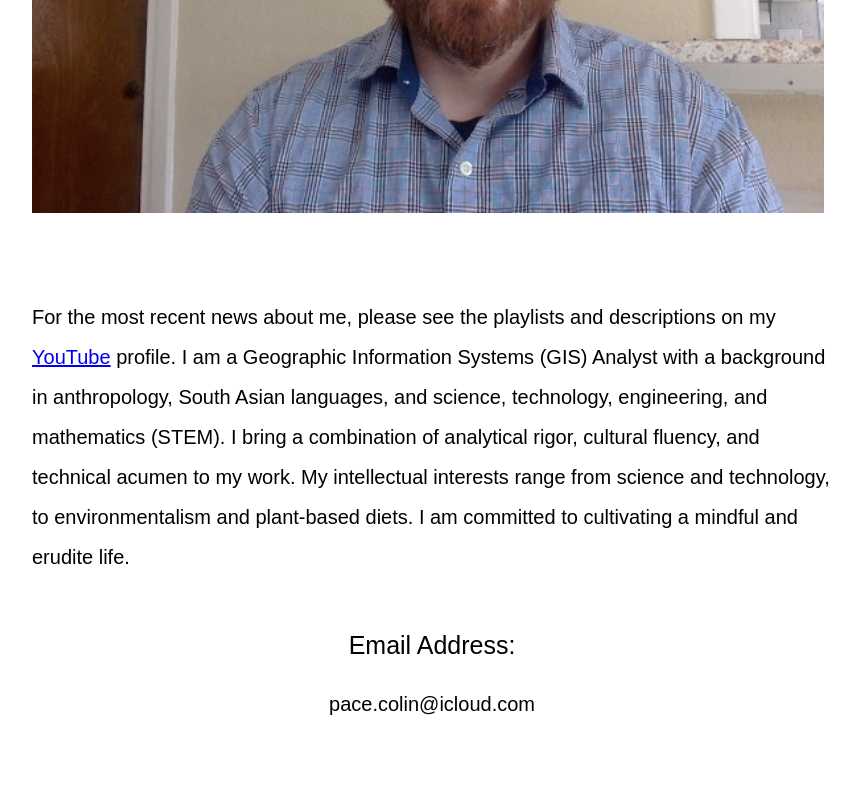
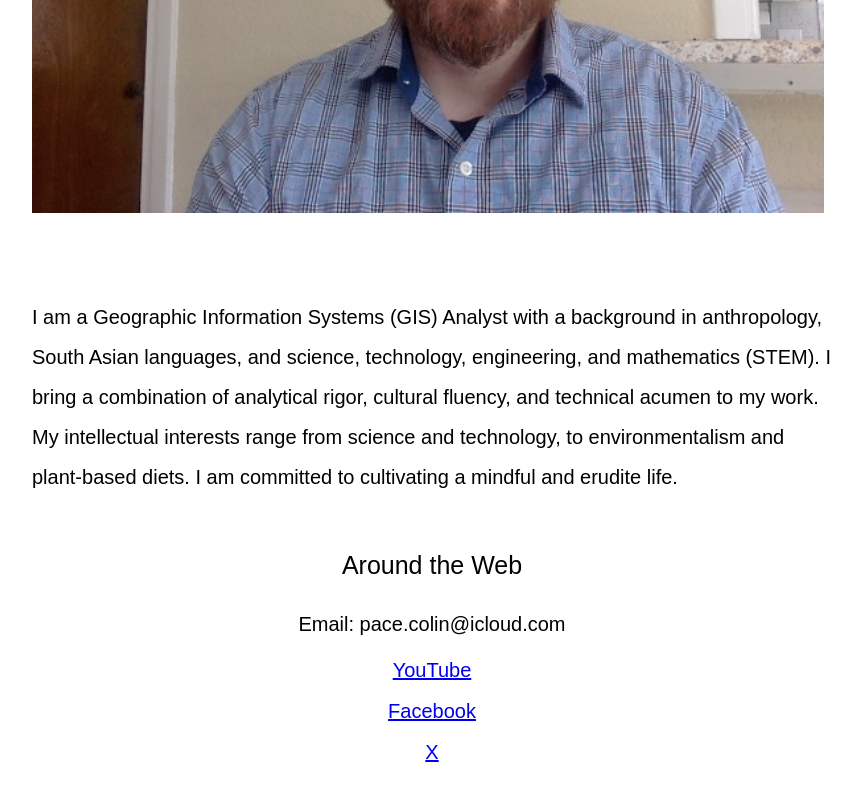
Before and after one commit to Colin-Pace/Portfolio, a React (Create React App) app: page / in a window 1280 px wide. Shown: the part 514-1314 px from the top of the page, without its empty margins (208-1069 px from the left). Built offline with nearby package versions, Linux system fonts and the light colour scheme.

Commit message:
updated around the web section in footer

```diff
--- a/src/App.css
+++ b/src/App.css
@@ -104,7 +104,7 @@ a {
   }
 
   .navTitle, #blog, #youTube {
-    font-size: 10px;
+    font-size: 13px;
   }
 
   #profileTitle, #selectedProfileTitle {
@@ -139,4 +139,8 @@ a {
     color: black;
   }
 
+  #footerTitle, #footer p, #footer a {
+    font-size: 16px;
+  }
+
 }
--- a/src/App.js
+++ b/src/App.js
@@ -61,11 +61,7 @@ function App() {
           href="https://colin-pace.github.io/AlgorithmsAndPrograms/static/media/aap.33df4dc1ef27def7ed4e.pdf"
           target="_blank"
           id = "navbarBookLink">Coding Book</a>
-          <a
-          className = 'navTitle'
-          href="https://youtube.com/@colinpace-o8g?si=g4NKZfl6UL8sb2cb"
-          target="_blank"
-          id = "navbarBookLink">YouTube</a>
+
         </div>
 
       </div>
@@ -79,10 +75,43 @@ function App() {
       }
 
       <div id = 'footer'>
-        <p id = 'footerTitle'>Email Address:</p>
+        <p id = 'footerTitle'>Around the Web</p>
 
-        <p>pace.colin@icloud.com</p>
+        <p>Email: pace.colin@icloud.com</p>
 
+        <a
+          className = 'AW'
+          href="https://youtube.com/@colinpace-o8g?si=g4NKZfl6UL8sb2cb"
+          target="_blank"
+          id = ""
+
+        >YouTube
+
+        </a>
+
+        <br></br>
+        <br></br>
+
+        <a
+
+          className = 'AW'
+          href="https://www.facebook.com/profile.php?id=61580997774035"
+          target="_blank"
+          id = ""
+
+        >Facebook</a>
+
+        <br></br>
+        <br></br>
+
+        <a
+
+          className = 'AW'
+          href="https://x.com/colin_pace_1987?s=21&t=n3_aN2-S346aY0LHuCzdhA"
+          target="_blank"
+          id = ""
+
+        >X</a>
 
 
 
--- a/src/Profile.js
+++ b/src/Profile.js
@@ -8,7 +8,7 @@ function Profile() {
         id = 'portrait'
         src = {require('./portrait.jpg')}
       />
-      <p id = 'firstParagraph' className = 'lastText'>For the most recent news about me, please see the playlists and descriptions on my <a href = "https://www.youtube.com/channel/UCHuaKeCPY91AJ90Yyp08iKg" target="_blank" id = "yTLink">YouTube</a> profile. I am a Geographic Information Systems (GIS) Analyst with a background in anthropology, South Asian languages, and science, technology, engineering, and mathematics (STEM). I bring a combination of analytical rigor, cultural fluency, and technical acumen to my work. My intellectual interests range from science and technology, to environmentalism and plant-based diets. I am committed to cultivating a mindful and erudite life.</p>
+      <p id = 'firstParagraph' className = 'lastText'>I am a Geographic Information Systems (GIS) Analyst with a background in anthropology, South Asian languages, and science, technology, engineering, and mathematics (STEM). I bring a combination of analytical rigor, cultural fluency, and technical acumen to my work. My intellectual interests range from science and technology, to environmentalism and plant-based diets. I am committed to cultivating a mindful and erudite life.</p>
     </div>
   );
 }
```
